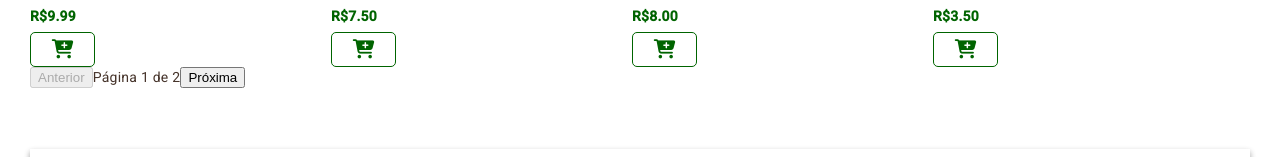
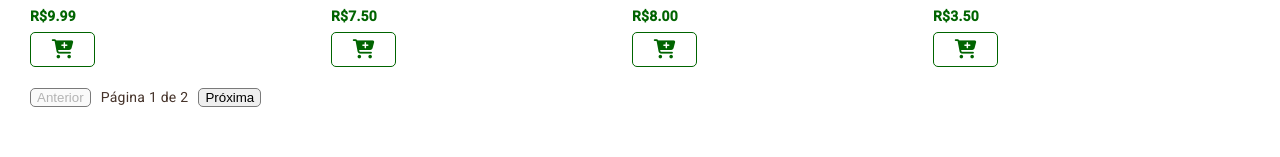
Before and after one commit to luanapaes/digital-menu, an Angular app: page / in a window 1280 px wide. Shown: the part 2060-2217 px from the top of the page. Built offline with nearby package versions, Linux system fonts and the light colour scheme.

Commit message:
style: adiciona estilo para o paginador

```diff
--- a/src/app/pages/home/home.component.scss
+++ b/src/app/pages/home/home.component.scss
@@ -29,12 +29,6 @@ main {
         flex-wrap: wrap;
         gap: 20px 5px;
 
-    }
-
-    .about-us {
-        margin-top: 5%;
-    }
-}
 
         .not-found {
             text-align: center;
@@ -61,6 +55,27 @@ main {
             }
         }
 
+    }
+
+    .about-us {
+        margin-top: 5%;
+    }
+
+    .paginador {
+        margin-top: 20px;
+
+        button {
+            margin-right: 10px;
+            border: 1px solid #7a7a7a;
+            border-radius: 5px;
+        }
+
+        span {
+            margin-right: 10px;
+        }
+    }
+}
+
 @media (max-width: 768px) {
     main {
         .container-categories-btn {
```
Lines whose indentation alone changed are shown as unchanged.
